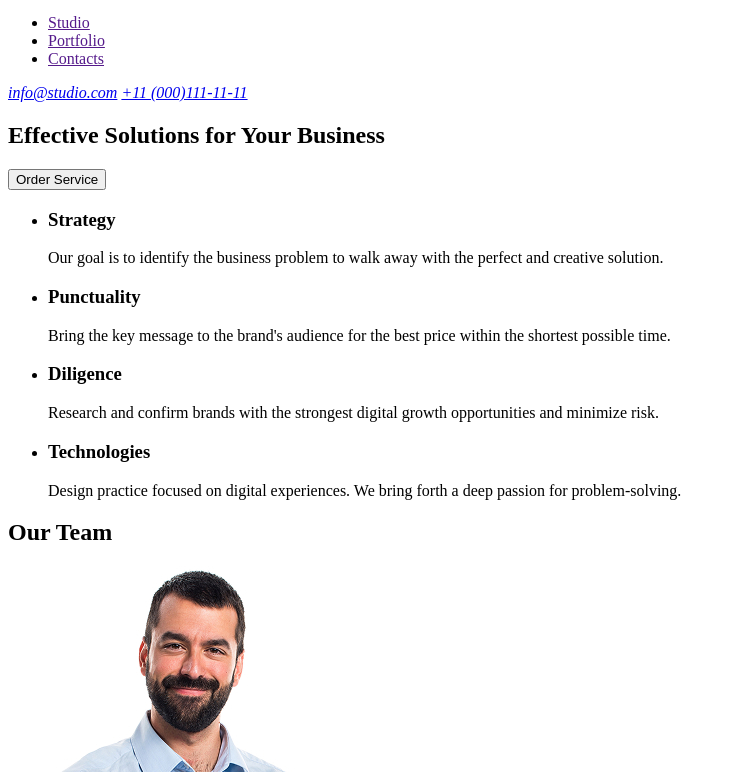
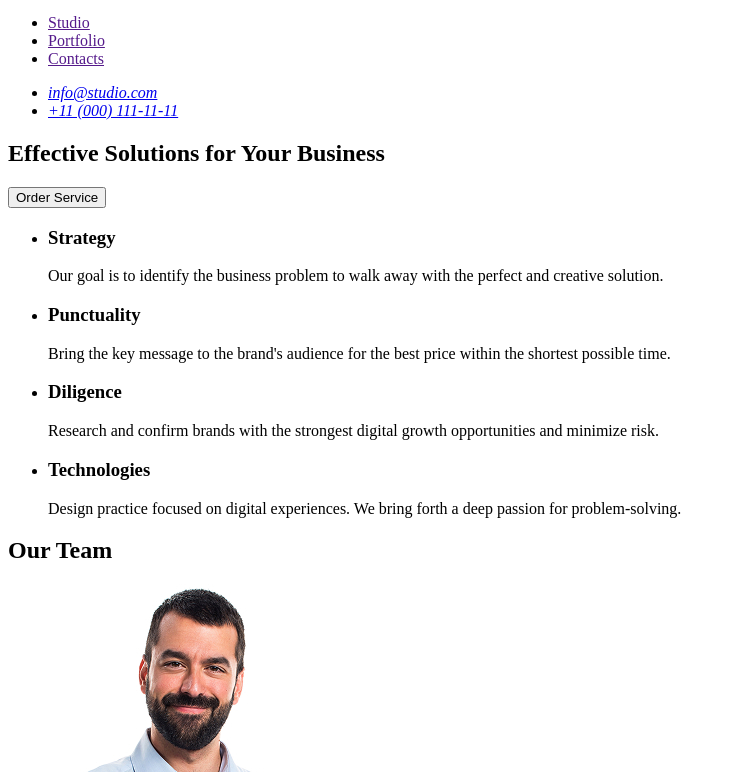
Before and after one commit to MatviiTymchenko/goit-markup-hw-01, a plain HTML site: page index.html in a window 1280 px wide. Shown: the part 28-800 px from the top of the page, without its empty margins (0-736 px from the left). Drawn offline with Linux system fonts and the light colour scheme.

Commit message:
last pls

```diff
--- a/index.html
+++ b/index.html
@@ -22,8 +22,10 @@
         </ul>
       </nav>
       <address>
-        <a href="mailto:info@devstudio.com">info@studio.com</a>
-        <a href="tel:+110001111111">+11 (000)111-11-11</a>
+        <ul>
+          <li><a href="mailto:info@devstudio.com">info@studio.com</a></li>
+          <li><a href="tel:+110001111111">+11 (000) 111-11-11</a></li>
+        </ul>
       </address>
     </header>
     <main>
```
